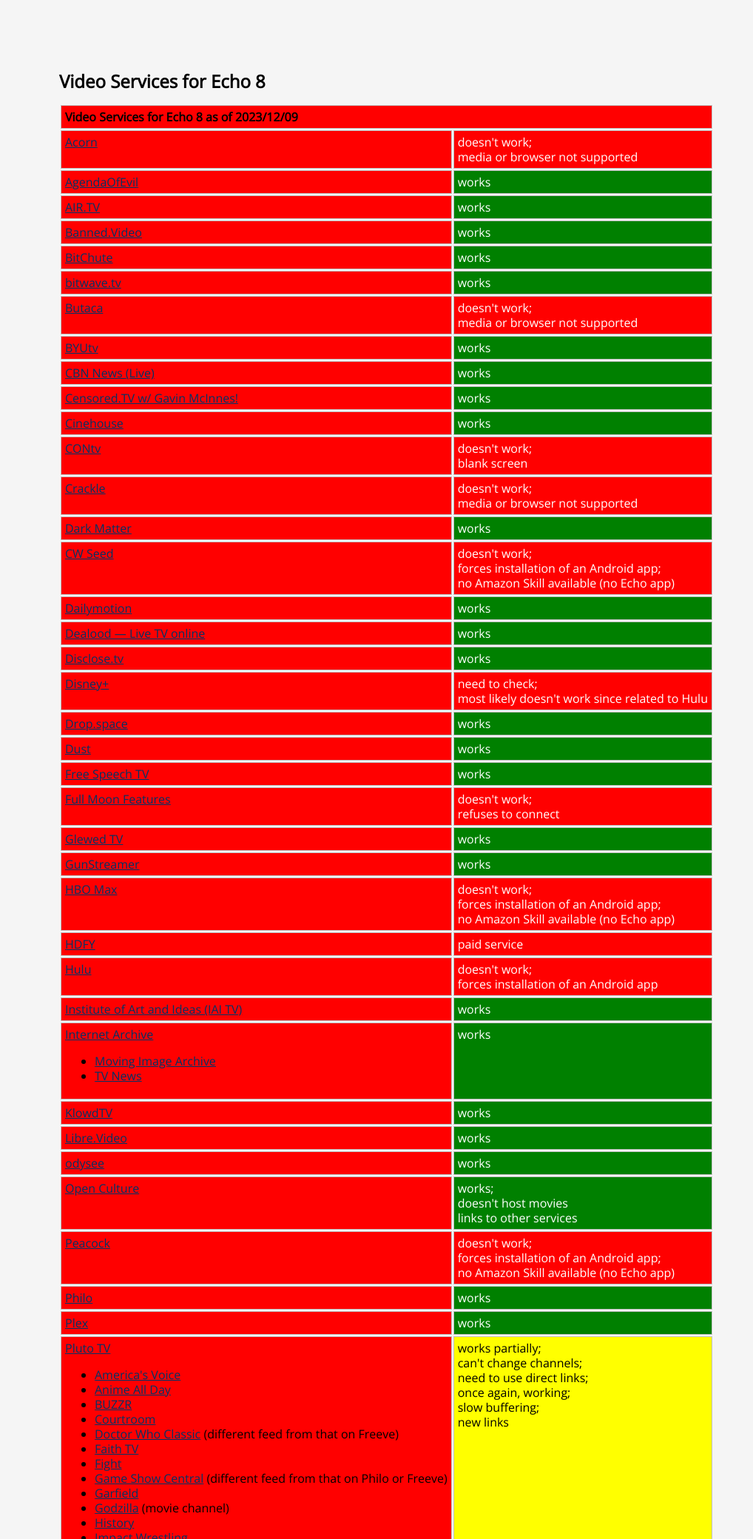
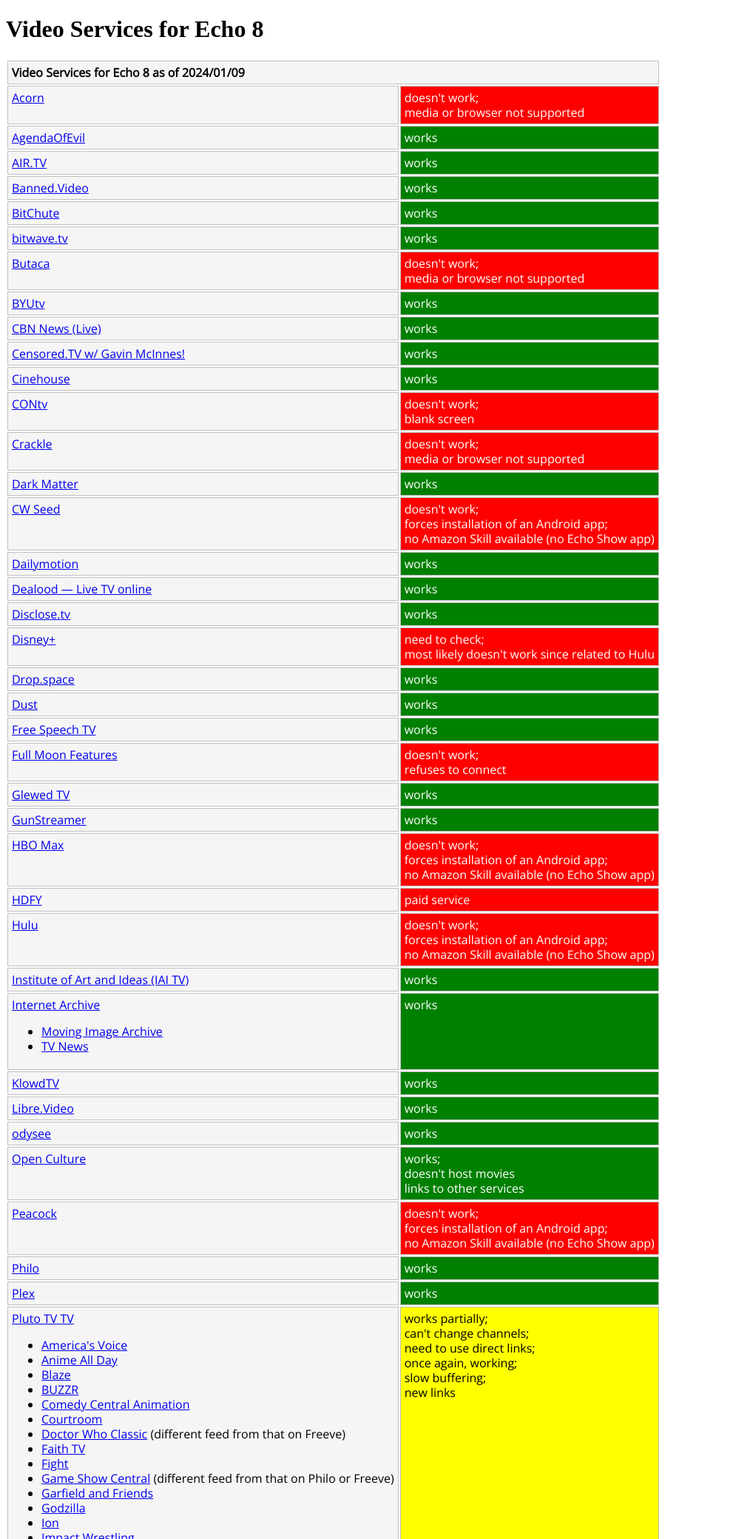
Before and after one commit to VintageOS/vintageos.github.io, a PHP site: page /echo8.html in a window 1280 px wide. Shown: the top 2080 px of the page at 74% size, without its empty margins (0-1018 px from the left). Run offline with PHP 8.4, Linux system fonts and the light colour scheme.

Commit message:
updating `echo8` files

```diff
--- a/echo8.css
+++ b/echo8.css
@@ -53,7 +53,7 @@
 
 .boxesEcho8
   {
-    background-color: #FF0000;
+    background-color: #F5F5F5;
     color: #000000;
     padding: 5px 5px 5px 5px;
     font-family: 'Open Sans', sans-serif, arial, helvetica, monospace;
--- a/echo8.html
+++ b/echo8.html
@@ -6,7 +6,6 @@
   <link rel="icon" href="/img/favicon.ico">
   <title>Video Services for Echo 8</title>
   <link href="/echo8.css" rel="stylesheet" type="text/css">
-  <link href="/styles.css" rel="stylesheet" type="text/css">
   <link href=
   "https://fonts.googleapis.com/css?family=Open+Sans&amp;display=swap"
   rel="stylesheet" type="text/css">
@@ -19,7 +18,7 @@
         <tr valign="top">
           <td class="boxesEcho8" colspan="2" nowrap="nowrap">
           <strong>Video Services for Echo 8 as of
-          2023/12/09</strong></td>
+          2024/01/09</strong></td>
         </tr>
         <tr valign="top">
           <td class="boxesEcho8" nowrap="nowrap">
@@ -117,7 +116,7 @@
           </td>
           <td class="boxesEcho8RED">doesn't work;<br>
           forces installation of an Android app;<br>
-          no Amazon Skill available (no Echo app)</td>
+          no Amazon Skill available (no Echo Show app)</td>
         </tr>
         <tr valign="top">
           <td class="boxesEcho8" nowrap="nowrap">
@@ -188,7 +187,7 @@
           </td>
           <td class="boxesEcho8RED">doesn't work;<br>
           forces installation of an Android app;<br>
-          no Amazon Skill available (no Echo app)</td>
+          no Amazon Skill available (no Echo Show app)</td>
         </tr>
         <tr valign="top">
           <td class="boxesEcho8" nowrap="nowrap">
@@ -201,7 +200,8 @@
             <a href="https://hulu.com/">Hulu</a>
           </td>
           <td class="boxesEcho8RED">doesn't work;<br>
-          forces installation of an Android app</td>
+          forces installation of an Android app;<br>
+          no Amazon Skill available (no Echo Show app)</td>
         </tr>
         <tr valign="top">
           <td class="boxesEcho8" nowrap="nowrap">
@@ -258,7 +258,7 @@
           </td>
           <td class="boxesEcho8RED">doesn't work;<br>
           forces installation of an Android app;<br>
-          no Amazon Skill available (no Echo app)</td>
+          no Amazon Skill available (no Echo Show app)</td>
         </tr>
         <tr valign="top">
           <td class="boxesEcho8" nowrap="nowrap">
@@ -274,7 +274,7 @@
         </tr>
         <tr valign="top">
           <td class="boxesEcho8" nowrap="nowrap">
-            <a href="https://pluto.tv/tv/">Pluto TV</a>
+            <a href="https://pluto.tv/tv/">Pluto TV TV</a>
             <ul>
               <li>
                 <a href=
@@ -288,7 +288,16 @@
               </li>
               <li>
                 <a href=
+                "https://pluto.tv/en/live-tv/5e46fba0c43b0d00096e5ac1">Blaze</a>
+              </li>
+              <li>
+                <a href=
                 "https://pluto.tv/en/live-tv/5812bfbe4ced4f7b601b12e6">BUZZR</a>
+              </li>
+              <li>
+                <a href=
+                "https://pluto.tv/en/live-tv/5f99e24636d67d0007a94e6d">Comedy
+                Central Animation</a>
               </li>
               <li>
                 <a href=
@@ -316,21 +325,31 @@
               </li>
               <li>
                 <a href=
-                "https://pluto.tv/en/live-tv/60faf9ddfcc1f200070a5932">Garfield</a>
+                "https://pluto.tv/en/live-tv/60faf9ddfcc1f200070a5932">Garfield
+                and Friends</a>
               </li>
               <li>
                 <a href=
                 "https://pluto.tv/en/live-tv/6452c8cee1979c0008608e27">Godzilla</a>
-                (movie channel)
               </li>
               <li>
                 <a href=
-                "https://pluto.tv/en/live-tv/5a4d35dfa5c02e717a234f86">History</a>
+                "https://pluto.tv/en/live-tv/65453f30085df200085883d8">Ion</a>
               </li>
               <li>
                 <a href=
                 "https://pluto.tv/en/live-tv/59b722526996084038c01e1b">Impact
                 Wrestling</a>
+              </li>
+              <li>
+                <a href=
+                "https://pluto.tv/en/live-tv/6176ff3ba00900000763710f">K-Content
+                by CJ ENM</a>
+              </li>
+              <li>
+                <a href=
+                "https://pluto.tv/en/live-tv/60f74ba51c82ac000776c669">Lupin
+                the 3rd</a>
               </li>
               <li>
                 <a href=
@@ -356,52 +375,57 @@
               <li>
                 <a href=
                 "https://pluto.tv/en/live-tv/561d7d484dc7c8770484914a">Pluto
-                Action</a> (movie channel)
+                TV Action</a> (movie channel)
               </li>
               <li>
                 <a href=
                 "https://pluto.tv/en/live-tv/5a4d3a00ad95e4718ae8d8db">Pluto
-                Comedy</a> (movie channel)
+                TV Comedy</a> (movie channel)
               </li>
               <li>
                 <a href=
                 "https://pluto.tv/en/live-tv/5f4d8594eb979c0007706de7">Pluto
-                Crime</a> (movie channel)
+                TV Crime</a> (movie channel)
               </li>
               <li>
                 <a href=
                 "https://pluto.tv/en/live-tv/5c665db3e6c01b72c4977bc2">Pluto
-                Cult</a> (movie channel)
+                TV Cult</a> (movie channel)
               </li>
               <li>
                 <a href=
                 "https://pluto.tv/en/live-tv/5b85a7582921777994caea63">Pluto
-                Documentaries</a> (movie channel)
+                TV Documentaries</a> (movie channel)
               </li>
               <li>
                 <a href=
                 "https://pluto.tv/en/live-tv/58e55b14ad8e9c364d55f717">Pluto
-                Flicks of Fury</a> (movie channel)
+                TV Flicks of Fury</a> (movie channel)
+              </li>
+              <li>
+                <a href=
+                "https://pluto.tv/en/live-tv/5a4d35dfa5c02e717a234f86">Pluto
+                TV History</a>
               </li>
               <li>
                 <a href=
                 "https://pluto.tv/en/live-tv/569546031a619b8f07ce6e25">Pluto
-                Horror</a> (movie channel)
+                TV Horror</a> (movie channel)
               </li>
               <li>
                 <a href=
                 "https://pluto.tv/en/live-tv/5adf96e3e738977e2c31cb04">Pluto
-                Paranormal</a> (movie channel)
+                TV Paranormal</a> (movie channel)
               </li>
               <li>
                 <a href=
                 "https://pluto.tv/en/live-tv/5c6dc88fcd232425a6e0f06e">Pluto
-                Terror</a> (movie channel)
+                TV Terror</a> (movie channel)
               </li>
               <li>
                 <a href=
                 "https://pluto.tv/en/live-tv/5b4e69e08291147bd04a9fd7">Pluto
-                Thriller</a> (movie channel)
+                TV Thriller</a> (movie channel)
               </li>
               <li>
                 <a href=
@@ -512,7 +536,7 @@
           </td>
           <td class="boxesEcho8RED">doesn't work;<br>
           forces installation of an Android app;<br>
-          must use built-in Amazon Skill (native app)</td>
+          no Amazon Skill available (no Echo Show app)</td>
         </tr>
         <tr valign="top">
           <td class="boxesEcho8" nowrap="nowrap">
@@ -564,7 +588,6 @@
       "What is the disclaimer (rights, privacy, etc.)?">disclaimer</a>
       · <a href="mailto:ec4n54g2@duck.com?subject=VintageOS%20Feedback"
       target="_blank" rel="nofollow" title="email">email</a></p>
-
     </footer>
   </article><!-- beginning of Google Analytics -->
   <script src="http://google-analytics.com/urchin.js" type=
```
